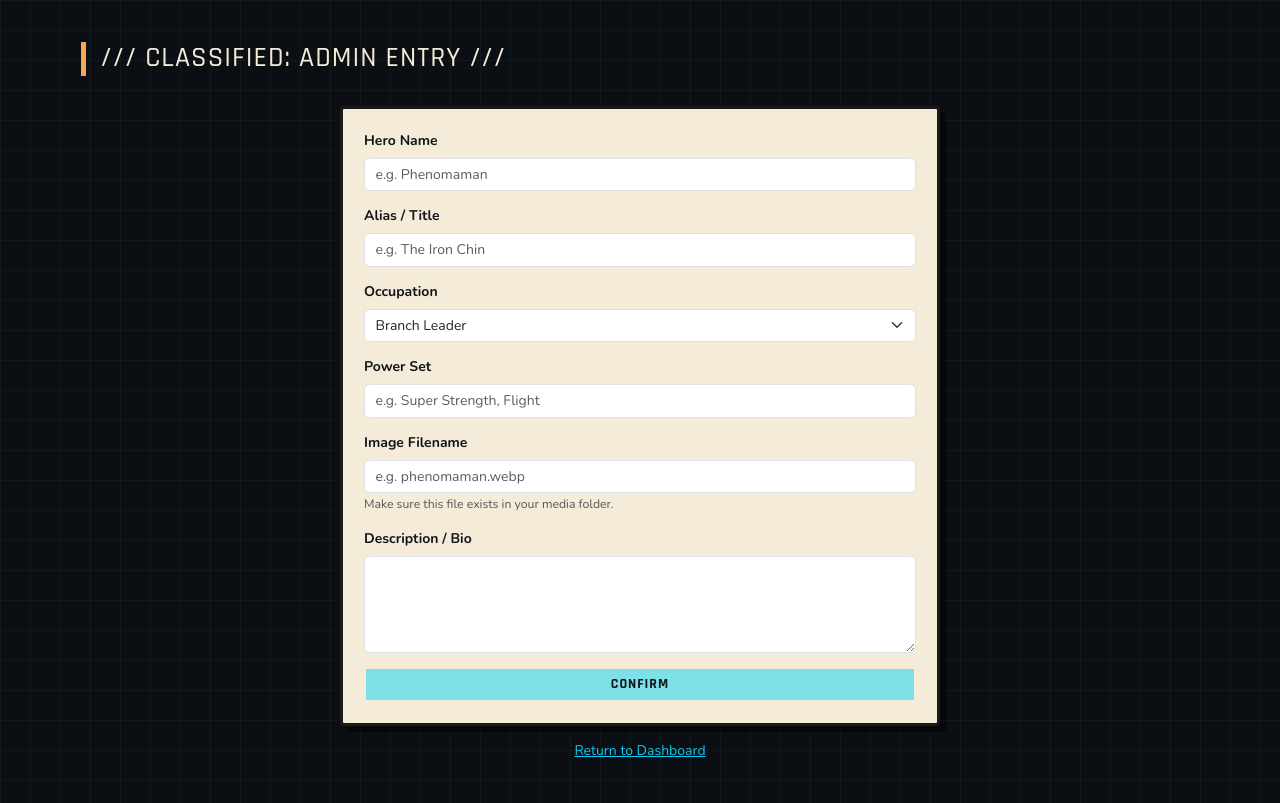
After one commit to jamespaulamparo/dispatch-website, a Flask app: template templates/admin.html in a window 1280 px wide. The commit adds this page. Run offline with Flask 3, Linux system fonts and the light colour scheme; the template is opened without the code that fills it, so the values that code supplies are empty.

Commit message:
Implemented Flask for backend development

```diff
--- /dev/null
+++ b/app.py
@@ -0,0 +1,58 @@
+from flask import Flask, render_template, request, redirect, url_for
+from flask_sqlalchemy import SQLAlchemy
+import os
+
+app = Flask(__name__)
+
+# CONFIGURATION
+# This creates a local database file named sdn.db
+basedir = os.path.abspath(os.path.dirname(__file__))
+app.config['SQLALCHEMY_DATABASE_URI'] = 'sqlite:///' + os.path.join(basedir, 'sdn.db')
+app.config['SQLALCHEMY_TRACK_MODIFICATIONS'] = False
+
+db = SQLAlchemy(app)
+
+# --- DATABASE MODELS ---
+class Hero(db.Model):
+    id = db.Column(db.Integer, primary_key=True)
+    name = db.Column(db.String(100), nullable=False)
+    alias = db.Column(db.String(100))
+    status = db.Column(db.String(50))
+    power = db.Column(db.String(200))
+    image_filename = db.Column(db.String(100))
+    description = db.Column(db.Text)
+
+# --- ROUTES ---
+
+@app.route('/')
+def home():
+    # Show active heroes on dashboard
+    # We use a try/except block in case the DB is empty at first run
+    try:
+        top_heroes = Hero.query.filter_by(status='Active').limit(4).all()
+    except:
+        top_heroes = []
+    return render_template('index.html', heroes=top_heroes)
+
+@app.route('/admin', methods=['GET', 'POST'])
+def admin():
+    if request.method == 'POST':
+        name = request.form['name']
+        alias = request.form['alias']
+        occupation = request.form['occupation']
+        power = request.form['power']
+        image = request.form['image']
+        desc = request.form['desc']
+
+        new_hero = Hero(name=name, alias=alias, occupation=occupation, power=power, image_filename=image, description=desc)
+        db.session.add(new_hero)
+        db.session.commit()
+        return redirect(url_for('home'))
+
+    return render_template('admin.html')
+
+# --- INITIAL SETUP ---
+if __name__ == "__main__":
+    with app.app_context():
+        db.create_all() # Creates the sdn.db file automatically
+    app.run(debug=True)
--- /dev/null
+++ b/templates/admin.html
@@ -0,0 +1,54 @@
+<!DOCTYPE html>
+<html lang="en">
+<head>
+    <meta charset="UTF-8">
+    <title>SDN | Admin Terminal</title>
+    <link href="https://cdn.jsdelivr.net/npm/bootstrap@5.3.0/dist/css/bootstrap.min.css" rel="stylesheet">
+    <link rel="stylesheet" href="{{ url_for('static', filename='css/styles.css') }}">
+</head>
+<body style="background-color: #0b0e12; color: #f4ebd9;">
+
+    <div class="container py-5">
+        <h2 class="section-title">/// CLASSIFIED: ADMIN ENTRY ///</h2>
+
+        <div class="sdn-card p-4" style="max-width: 600px; margin: 0 auto;">
+            <form action="/admin" method="POST">
+                <div class="mb-3">
+                    <label class="form-label fw-bold">Hero Name</label>
+                    <input type="text" name="name" class="form-control" required placeholder="e.g. Phenomaman">
+                </div>
+                <div class="mb-3">
+                    <label class="form-label fw-bold">Alias / Title</label>
+                    <input type="text" name="alias" class="form-control" placeholder="e.g. The Iron Chin">
+                </div>
+                <div class="mb-3">
+                    <label class="form-label fw-bold">Occupation</label>
+                    <select name="occupation" class="form-select">
+                        <option value="Branch Leader">Branch Leader</option>
+                        <option value="A-Team">A-Team</option>
+                        <option value="Z-Team">Z-Team</option>
+                    </select>
+                </div>
+                <div class="mb-3">
+                    <label class="form-label fw-bold">Power Set</label>
+                    <input type="text" name="power" class="form-control" placeholder="e.g. Super Strength, Flight">
+                </div>
+                <div class="mb-3">
+                    <label class="form-label fw-bold">Image Filename</label>
+                    <input type="text" name="image" class="form-control" placeholder="e.g. phenomaman.webp">
+                    <small class="text-muted">Make sure this file exists in your media folder.</small>
+                </div>
+                <div class="mb-3">
+                    <label class="form-label fw-bold">Description / Bio</label>
+                    <textarea name="desc" class="form-control" rows="4"></textarea>
+                </div>
+                <button type="submit" class="btn btn-primary-red w-100">CONFIRM</button>
+            </form>
+        </div>
+        <div class="text-center mt-3">
+            <a href="/" class="text-info">Return to Dashboard</a>
+        </div>
+    </div>
+
+</body>
+</html>
```
Also changed, not shown: templates/index.html (renamed from pages/index.html, +33 -71 lines), sdn.db (added), static/css/styles.css (renamed from css/styles.css), static/media/SDNLogo.webp (renamed from media/SDNLogo.webp), static/media/SDN_Logo_color.webp (renamed from media/SDN_Logo_color.webp), static/media/blonde-blazer.webp (renamed from media/blonde-blazer.webp), static/media/brainbook.webp (renamed from media/brainbook.webp), static/media/logos/bank.png (renamed from media/logos/bank.png), static/media/logos/jollibee.png (renamed from media/logos/jollibee.png), static/media/logos/missubibi.png (renamed from media/logos/missubibi.png), static/media/logos/vand-co.png (renamed from media/logos/vand-co.png), static/media/logos/yacht club.png (renamed from media/logos/yacht club.png), static/media/phenomaman.webp (renamed from media/phenomaman.webp), static/media/pom-pom.webp (renamed from media/pom-pom.webp), 1 more files, 3 other files.
